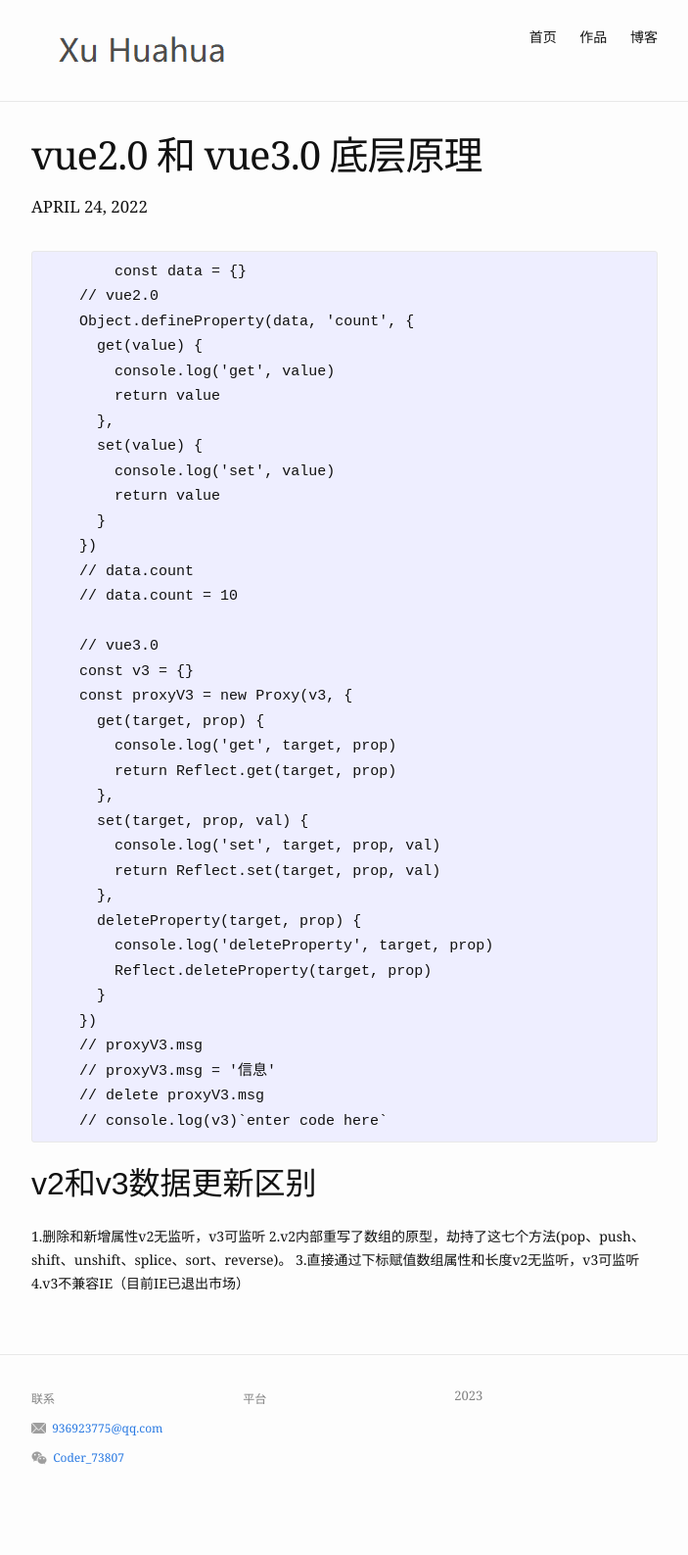
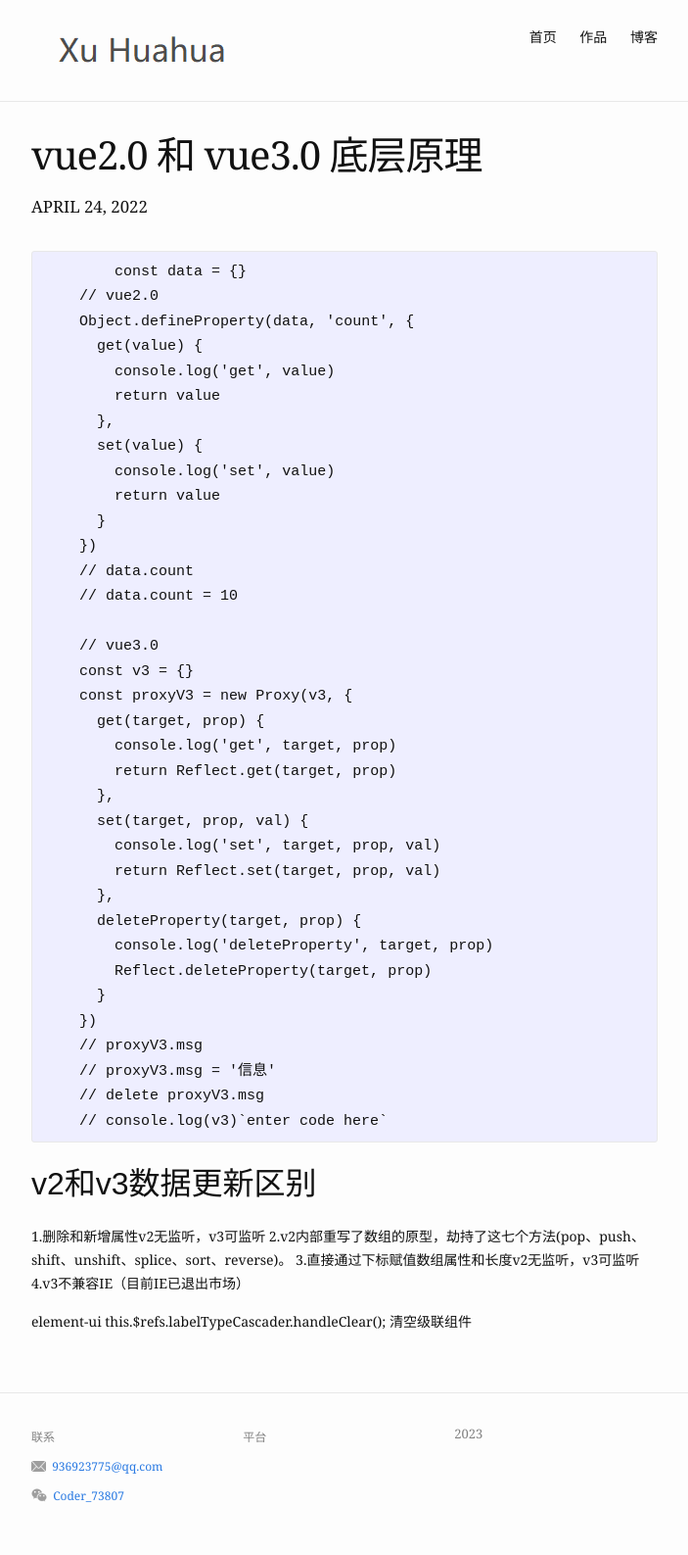
Before and after one commit to ExcellentTim/ExcellentTim.github.io, a Jekyll site: the page built from _posts/2022-04-24-Vue2.0 和 Vue3.0 底层原理.md, in a window 1280 px wide. Shown: the whole page at 98% size, without its empty margins (288-991 px from the left). Built offline with Jekyll 4.4.1, drawn with Linux system fonts in a browser that asks for light colours; a file with an impossible date is left out; before the commit the page ends 1548 px from its top, so only the background shows below that.

Commit message:
修改文件: _posts/2022-04-24-Vue2.0 和 Vue3.0 底层原理.md

```diff
--- a/_posts/2022-04-24-Vue2.0 和 Vue3.0 底层原理.md
+++ b/_posts/2022-04-24-Vue2.0 和 Vue3.0 底层原理.md
@@ -55,3 +55,9 @@ date:   2022-04-24 12:00:00
 2.v2内部重写了数组的原型，劫持了这七个方法(pop、push、shift、unshift、splice、sort、reverse)。
 3.直接通过下标赋值数组属性和长度v2无监听，v3可监听
 4.v3不兼容IE（目前IE已退出市场）
+
+
+
+element-ui
+this.$refs.labelTypeCascader.handleClear();
+清空级联组件
```
